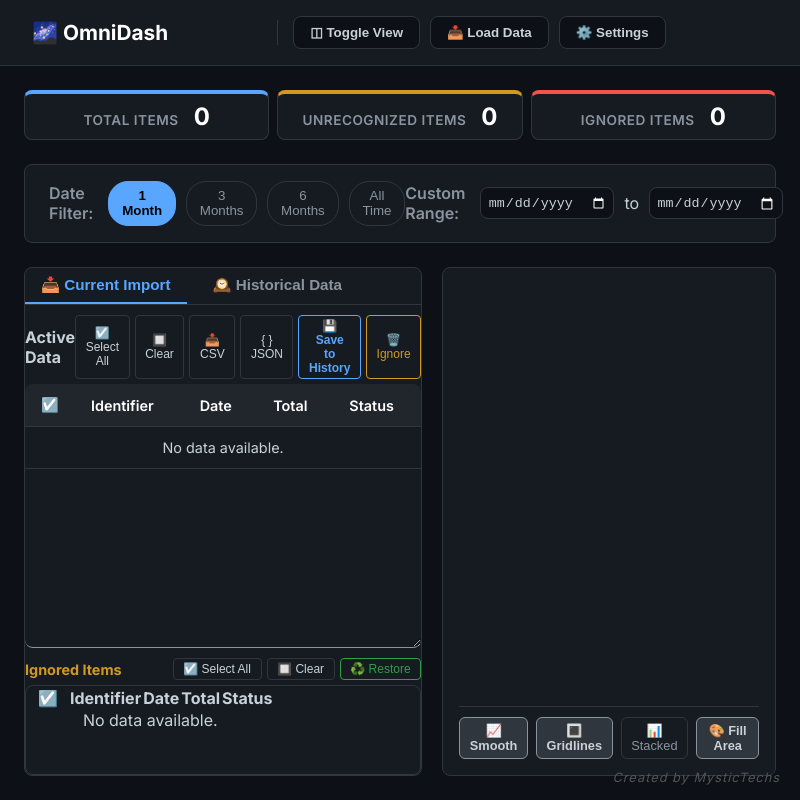
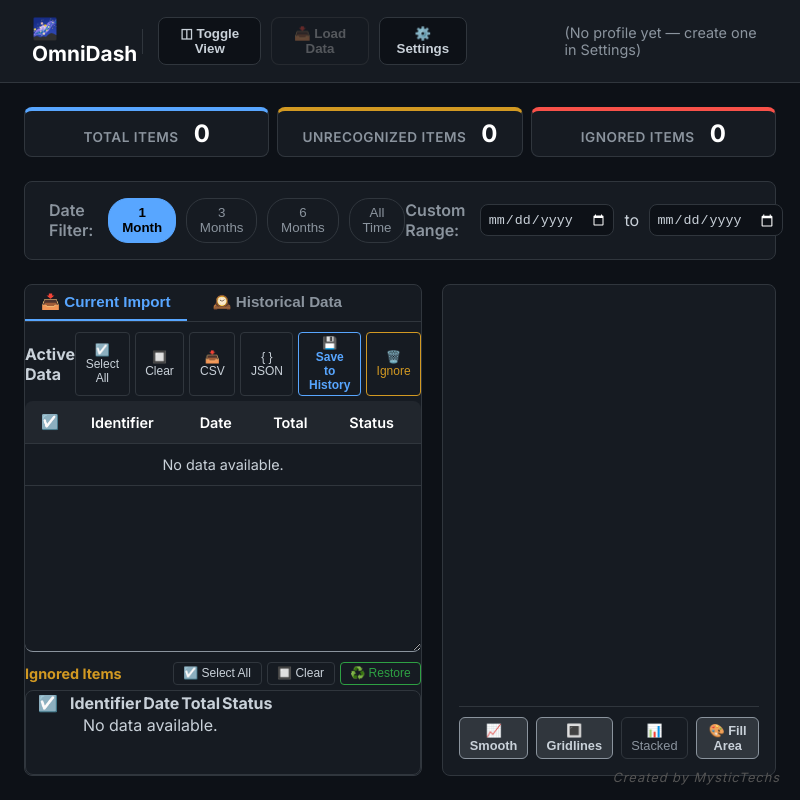
Before and after one commit to bcss2021-glitch/omnidash, an Electron app: page src/index.html in a window 800 px wide. Drawn offline with nearby package versions, Linux system fonts and the light colour scheme.

Commit message:
Stability: guard listeners, disable Load Data when no profile, add disabled button styles

```diff
--- /dev/null
+++ b/src/disabled_buttons.css
@@ -0,0 +1,12 @@
+/* Disabled button styles */
+.nav-btn[disabled], .action-btn[disabled], .action-btn-sm[disabled] {
+  opacity: 0.5;
+  cursor: not-allowed;
+  border-color: rgba(128,128,128,0.3) !important;
+  color: rgba(200,200,200,0.7) !important;
+  background: rgba(0,0,0,0.02) !important;
+}
+.nav-btn[disabled]:hover, .action-btn[disabled]:hover, .action-btn-sm[disabled]:hover {
+  border-color: rgba(128,128,128,0.3) !important;
+  color: rgba(200,200,200,0.7) !important;
+}
--- a/src/index.html
+++ b/src/index.html
@@ -9,6 +9,8 @@
   <link rel="preconnect" href="https://fonts.gstatic.com" crossorigin>
   <link href="https://fonts.googleapis.com/css2?family=Inter:wght@300;400;600;700&display=swap" rel="stylesheet">
   <link rel="stylesheet" href="index.css?v=2" />
+  <link rel="stylesheet" href="disabled_buttons.css?v=1" />
+
 </head>
 <body>
 
@@ -433,5 +435,7 @@
     }
   </script>
   <script src="renderer.js?v=2"></script>
+  <script src="renderer_helpers.js?v=1"></script>
+
 </body>
 </html>
--- /dev/null
+++ b/src/renderer_helpers.js
@@ -0,0 +1,49 @@
+// renderer_helpers.js
+// Safe helper to wire guarded event listeners and manage Load Data state
+(function(){
+  function safeOn(id, ev, fn) {
+    try {
+      const el = document.getElementById(id);
+      if (el) el.addEventListener(ev, fn);
+    } catch(e) { console.warn('safeOn failed for', id, e); }
+  }
+
+  function updateLoadDataState() {
+    try {
+      const savedNames = JSON.parse(localStorage.getItem('omnidash_saved_configs')) || [];
+      const hasConfig = savedNames.length > 0 || !!localStorage.getItem('scandoc_workspace_name');
+      ['btn-import-modal','btn-import-local','btn-import-cloud'].forEach(id=>{
+        const el = document.getElementById(id);
+        if (el) el.disabled = !hasConfig;
+      });
+      // header hint
+      const header = document.querySelector('.nav-controls');
+      if (header) {
+        let hint = document.getElementById('load-data-hint');
+        if (!hint) { hint = document.createElement('span'); hint.id = 'load-data-hint'; hint.style.marginLeft='10px'; hint.style.color='var(--text-secondary)'; hint.style.fontSize='0.9rem'; header.appendChild(hint); }
+        hint.innerText = hasConfig ? '' : ' (No profile yet — create one in Settings)';
+      }
+      // quick-switcher visibility
+      const quick = document.getElementById('quick-switcher');
+      if (quick) quick.style.display = (savedNames.length > 0) ? 'inline-block' : 'none';
+    } catch(e) { console.warn('updateLoadDataState failed', e); }
+  }
+
+  // Wire guarded import actions
+  safeOn('btn-import-modal','click', ()=>{
+    const savedNames = JSON.parse(localStorage.getItem('omnidash_saved_configs'))||[];
+    const hasConfig = savedNames.length>0||!!localStorage.getItem('scandoc_workspace_name');
+    if (!hasConfig) return; const modal = document.getElementById('import-modal'); if (modal) modal.classList.add('visible');
+  });
+  safeOn('btn-import-local','click', ()=>{
+    const savedNames = JSON.parse(localStorage.getItem('omnidash_saved_configs'))||[];
+    const hasConfig = savedNames.length>0||!!localStorage.getItem('scandoc_workspace_name');
+    if (!hasConfig) return; const fi = document.getElementById('file-upload'); if (fi) fi.click(); const modal = document.getElementById('import-modal'); if (modal) modal.classList.remove('visible');
+  });
+
+  // Ensure update after saving settings
+  safeOn('btn-save-settings','click', ()=> setTimeout(()=>{ updateLoadDataState(); }, 80));
+
+  // initial call
+  document.addEventListener('DOMContentLoaded', ()=>{ setTimeout(updateLoadDataState, 50); });
+})();
```
